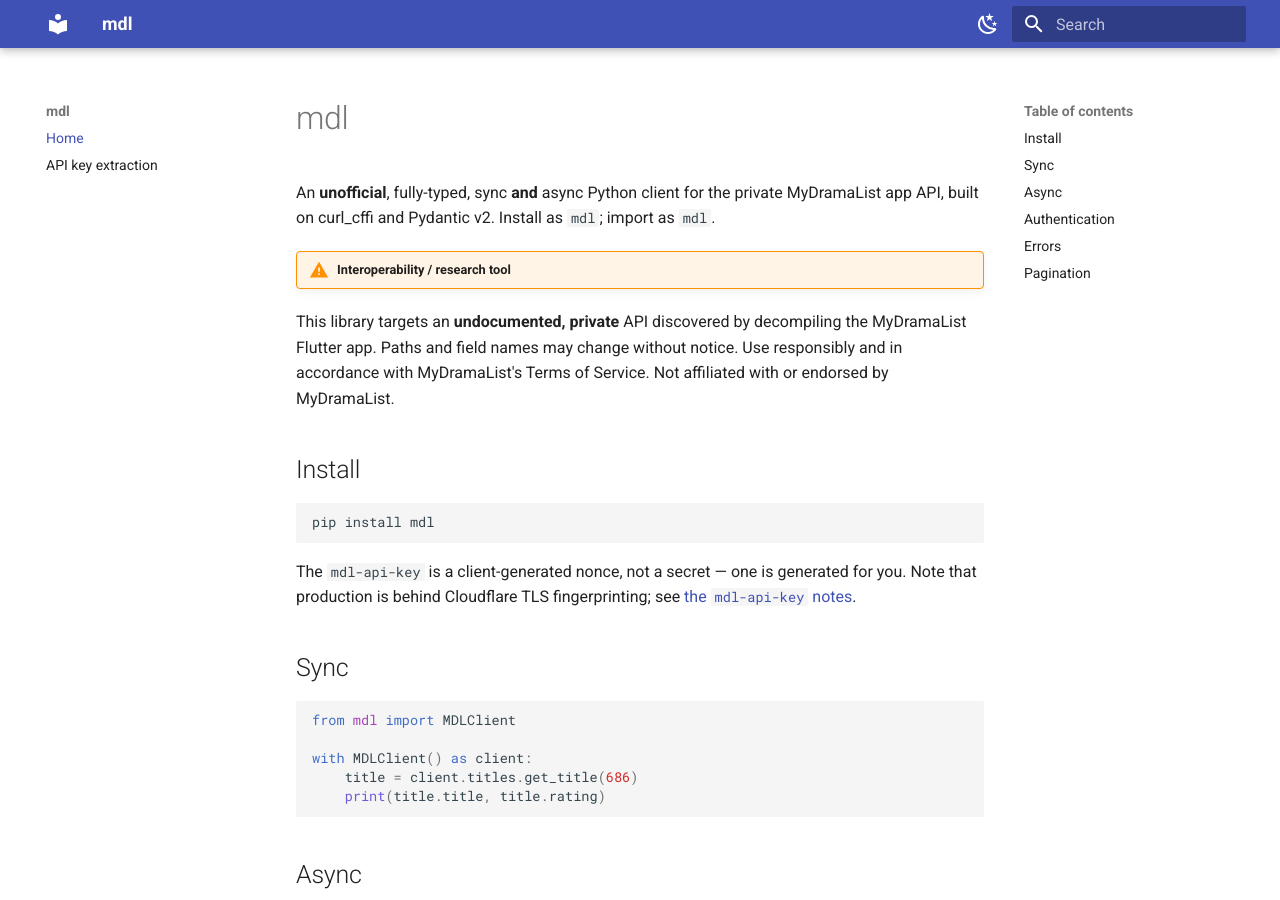
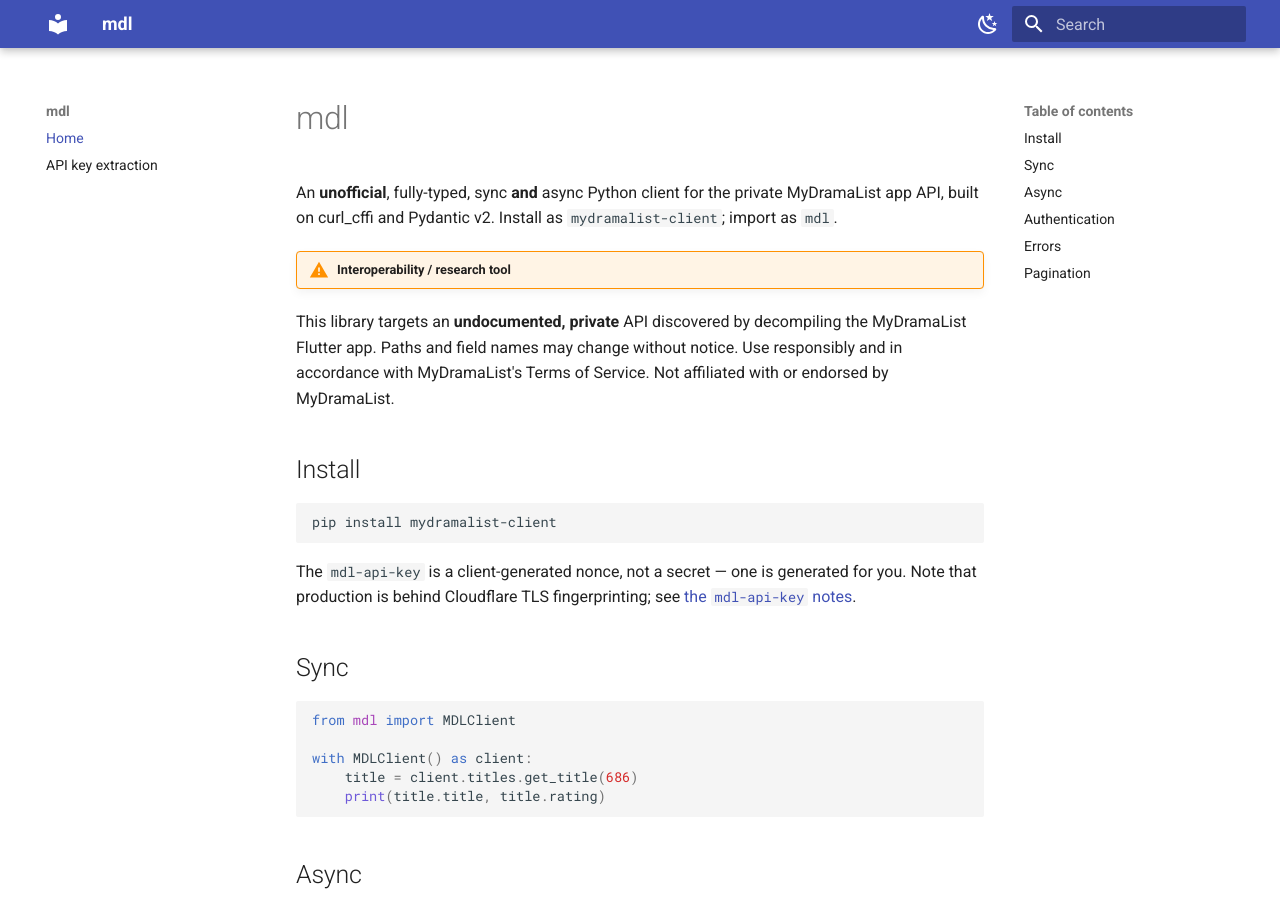
Before and after one commit to danieyal/pymdl, an MkDocs documentation site: the page built from docs/index.md, in a window 1280 px wide and 900 px high. Built offline with MkDocs 1.6.1 and Material for MkDocs 9.7.7, drawn with Linux system fonts in a browser that asks for light colours.

Commit message:
refactor: update project name from mdl to mydramalist-client in documentation and configuration files

````diff
--- a/docs/index.md
+++ b/docs/index.md
@@ -1,7 +1,7 @@
 # mdl
 
 An **unofficial**, fully-typed, sync **and** async Python client for the private
-MyDramaList app API, built on curl_cffi and Pydantic v2. Install as `mdl`; import
+MyDramaList app API, built on curl_cffi and Pydantic v2. Install as `mydramalist-client`; import
 as `mdl`.
 
 !!! warning "Interoperability / research tool"
@@ -13,7 +13,7 @@
 ## Install
 
 ```bash
-pip install mdl
+pip install mydramalist-client
 ```
 
 The `mdl-api-key` is a client-generated nonce, not a secret — one is generated for you. Note
--- a/pyproject.toml
+++ b/pyproject.toml
@@ -3,7 +3,7 @@
 build-backend = "hatchling.build"
 
 [project]
-name = "mdl"
+name = "mydramalist-client"
 version = "0.1.0"
 description = "Unofficial fully-typed sync + async Python client for the MyDramaList app API"
 readme = "README.md"
````
Also changed, not shown: README.md (+2 -2 lines), 1 other file.
